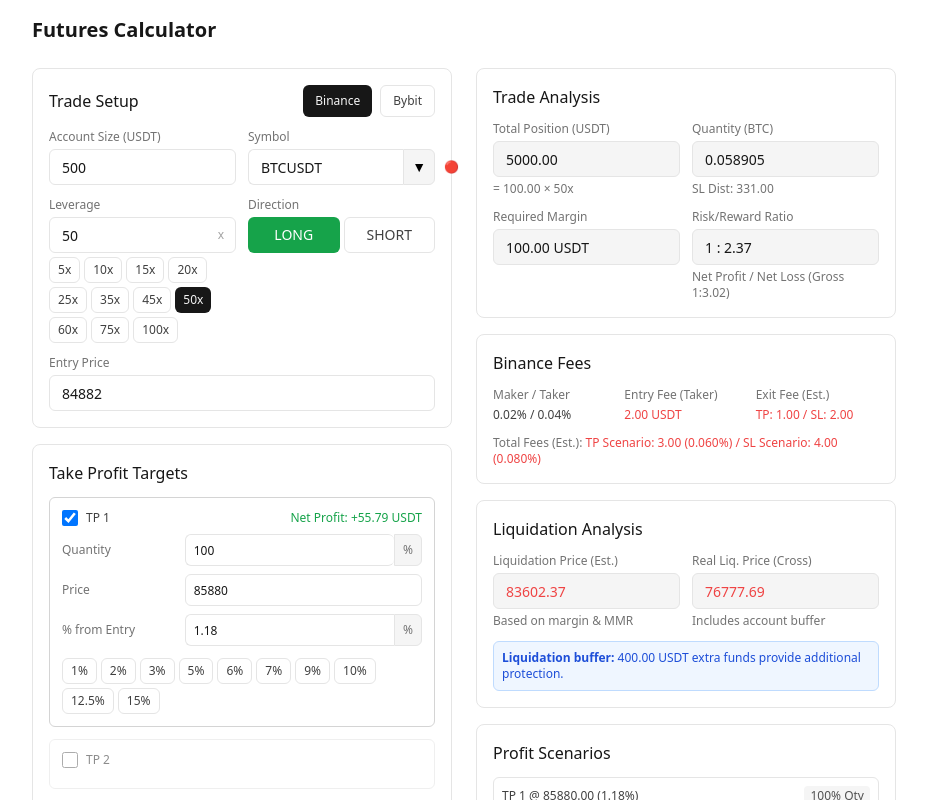
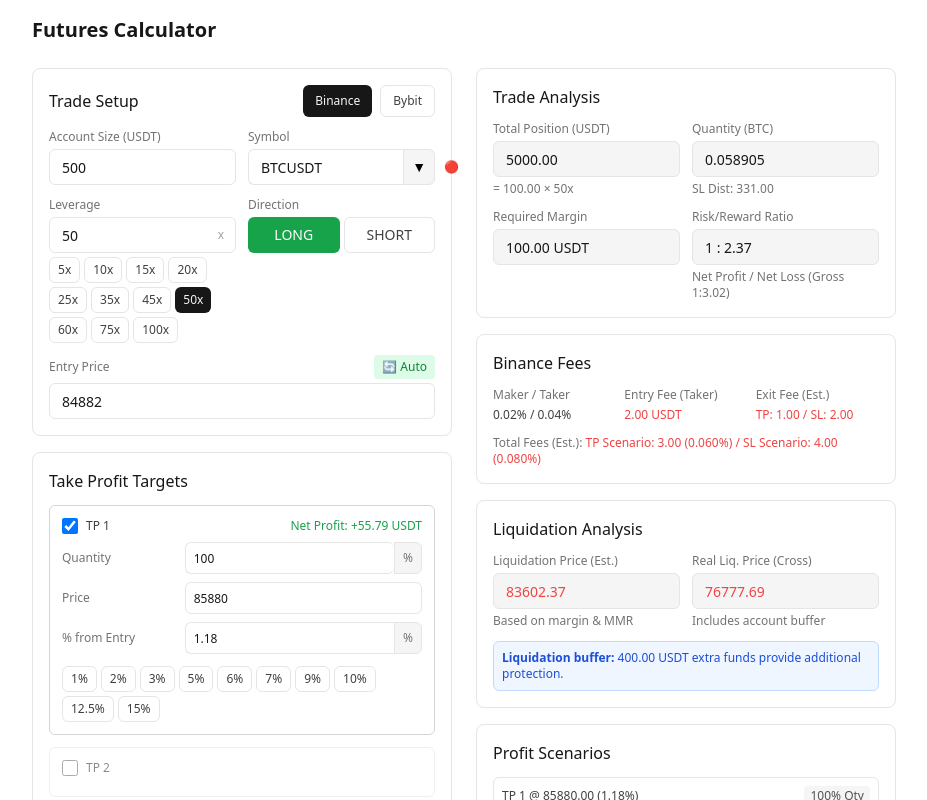
Before and after one commit to zeeshan-nvmx/TRADE-TP-SL-CALCULATOR, a React (Vite) app: page / in a window 1280 px wide. Shown: the top 800 px of the page, without its empty margins (176-1103 px from the left). Built offline with nearby package versions, Linux system fonts and the light colour scheme; no server answers.

Commit message:
auto/manual entry price set functionality

```diff
--- a/src/BinanceFuturesCalculatorNew.jsx
+++ b/src/BinanceFuturesCalculatorNew.jsx
@@ -11,12 +11,12 @@
   const calculatorState = useCalculator()
   const { price: currentPrice, loading: priceLoading, status: priceStatus } = usePriceUpdater(calculatorState.symbol, 3000)
 
-  // Update entry price when we get a new price from the API
+  // Update entry price when we get a new price from the API (only if auto mode is enabled)
   useEffect(() => {
-    if (currentPrice && currentPrice !== calculatorState.entryPrice) {
+    if (calculatorState.autoPriceUpdate && currentPrice && currentPrice !== calculatorState.entryPrice) {
       calculatorState.handleEntryPriceChange(currentPrice.toString())
     }
-  }, [currentPrice, calculatorState])
+  }, [currentPrice, calculatorState.autoPriceUpdate, calculatorState.entryPrice, calculatorState.handleEntryPriceChange])
 
   return (
     <div className='max-w-4xl mx-auto p-4 dark:bg-black bg-white text-sm font-sans'>
@@ -44,6 +44,8 @@
             handleEntryPriceChange={calculatorState.handleEntryPriceChange}
             isLoadingPrice={priceLoading}
             priceUpdateStatus={priceStatus}
+            autoPriceUpdate={calculatorState.autoPriceUpdate}
+            setAutoPriceUpdate={calculatorState.setAutoPriceUpdate}
           />
 
           {/* Take Profit Targets */}
--- a/src/components/TradeSetup.jsx
+++ b/src/components/TradeSetup.jsx
@@ -21,7 +21,9 @@
   entryPriceInput,
   handleEntryPriceChange,
   isLoadingPrice,
-  priceUpdateStatus
+  priceUpdateStatus,
+  autoPriceUpdate,
+  setAutoPriceUpdate
 }) => {
   return (
     <div className='space-y-3 p-4 border border-neutral-200 dark:border-neutral-700 rounded-lg'>
@@ -151,10 +153,22 @@
         </div>
       </div>
       <div>
-        <label className='text-xs font-medium text-neutral-500 dark:text-neutral-400 mb-1 block'>
-          Entry Price
-          {isLoadingPrice && <span className='text-blue-500 ml-1'>(updating...)</span>}
-        </label>
+        <div className='flex justify-between items-center mb-1'>
+          <label className='text-xs font-medium text-neutral-500 dark:text-neutral-400'>
+            Entry Price
+            {isLoadingPrice && <span className='text-blue-500 ml-1'>(updating...)</span>}
+          </label>
+          <button
+            onClick={() => setAutoPriceUpdate(!autoPriceUpdate)}
+            className={`text-xs px-2 py-1 rounded transition-colors ${
+              autoPriceUpdate
+                ? 'bg-green-100 text-green-700 dark:bg-green-900/30 dark:text-green-400'
+                : 'bg-gray-100 text-gray-700 dark:bg-gray-800 dark:text-gray-400'
+            }`}
+            title={autoPriceUpdate ? 'Auto price updates enabled' : 'Manual price mode - auto updates disabled'}>
+            {autoPriceUpdate ? '🔄 Auto' : '✋ Manual'}
+          </button>
+        </div>
         <input
           type='text'
           inputMode='decimal'
--- a/src/hooks/useCalculator.js
+++ b/src/hooks/useCalculator.js
@@ -15,6 +15,7 @@
   const [tradeDirection, setTradeDirection] = useState('LONG')
   const [entryPriceInput, setEntryPriceInput] = useState('84882')
   const [entryPrice, setEntryPrice] = useState(84882)
+  const [autoPriceUpdate, setAutoPriceUpdate] = useState(true)
 
   const [takeProfits, setTakeProfits] = useState(DEFAULT_TAKE_PROFITS)
 
@@ -664,6 +665,7 @@
     tradeDirection,
     entryPriceInput,
     entryPrice,
+    autoPriceUpdate,
     takeProfits,
     useStopLoss,
     stopLossPriceInput,
@@ -717,6 +719,7 @@
     setCalculationMode,
     setUseStopLoss,
     setUseTrailingStop,
+    setAutoPriceUpdate,
     handleAccountSizeChange,
     handleLeverageChange,
     handleEntryPriceChange,
```
